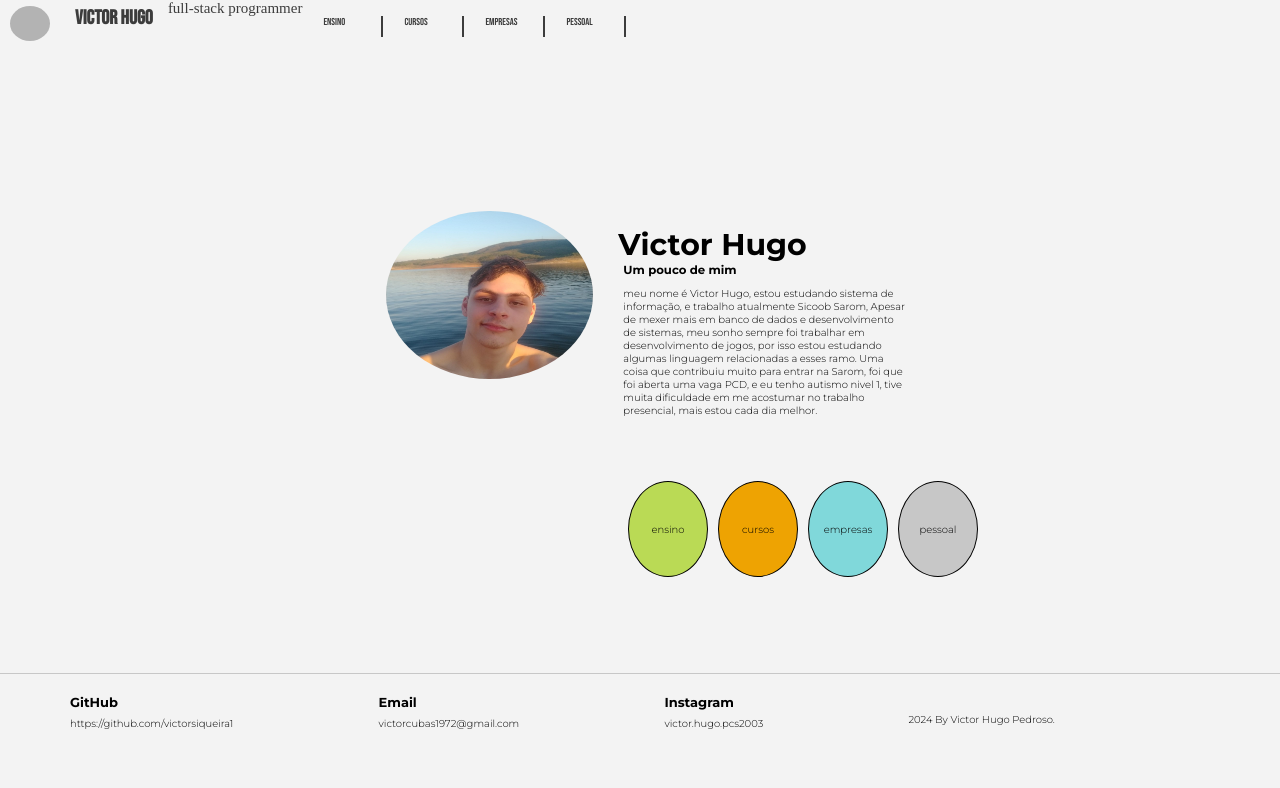
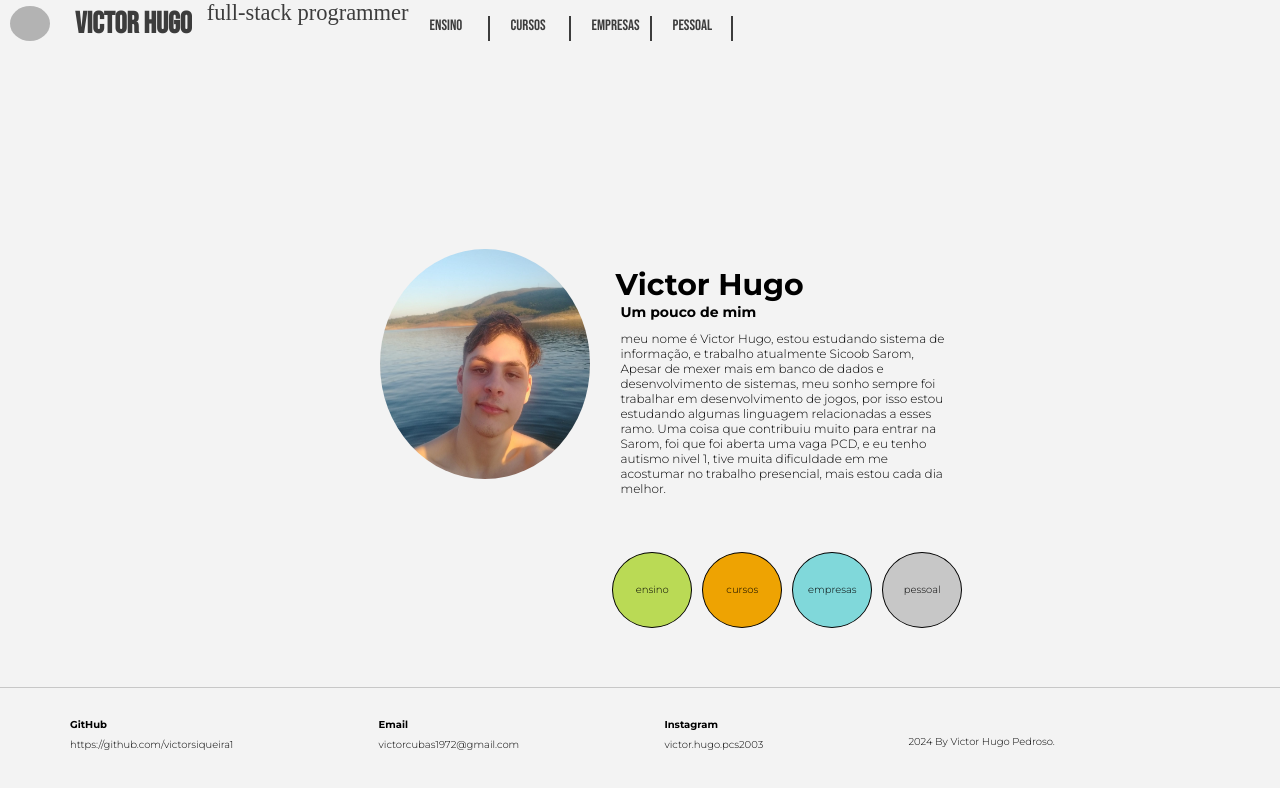
Before and after one commit to victorsiqueira1/trabalhoEscolar, a Vue app: page / in a window 1280 px wide. Shown: the top 788 px of the page. Built offline with nearby package versions, Linux system fonts and the light colour scheme; grey boxes are pictures that could not be loaded; a web font is replaced by a local one.

Commit message:
crem deus pai de css

```diff
--- a/src/App.vue
+++ b/src/App.vue
@@ -62,34 +62,29 @@
           </button>
         </div>
       </div>
-      <div class="fim letraParaResumi">
-        <div>
+      <div class="fim letraParaResumi links">
+        <div style="height: 40px;padding-top: 20px;">
           <p style="font-weight: 700">GitHub</p>
-          <div class="links">
-            <a class="oLink" href=" https://github.com/victorsiqueira1">
-              https://github.com/victorsiqueira1</a
-            >
-          </div>
+
+          <a class="oLink" href=" https://github.com/victorsiqueira1">
+            https://github.com/victorsiqueira1</a
+          >
         </div>
 
-        <div>
+        <div style="height: 40px;padding-top: 20px;">
           <p style="font-weight: 700">Email</p>
-          <div class="links">
-            <a class="oLink"> victorcubas1972@gmail.com</a>
-          </div>
+
+          <a class="oLink"> victorcubas1972@gmail.com</a>
         </div>
 
-        <div>
+        <div style="height: 40px;padding-top: 20px;">
           <p style="font-weight: 700">Instagram</p>
-          <div class="links">
-            <p class="oLink">victor.hugo.pcs2003</p>
-          </div>
+
+          <p class="oLink">victor.hugo.pcs2003</p>
         </div>
 
-        <div class="aoba">
-          <div class="links">
-            <p class="oLink">2024 By Victor Hugo Pedroso.</p>
-          </div>
+        <div style="height: 40px;padding-top: 1.9rem; " class="aoba">
+          <p class="oLink links">2024 By Victor Hugo Pedroso.</p>
         </div>
       </div>
     </div>
@@ -104,7 +99,7 @@ export default {}
   font-weight: 400;
   font-style: normal;
   width: 100%;
-  height: 95vh;
+
   display: flex;
   align-items: center;
   background-color: #f3f3f3;
@@ -132,7 +127,7 @@ export default {}
   opacity: 0.75;
   display: flex;
   gap: 1px;
-  font-size: 10px;
+  font-size: 15px;
 }
 .quadradinho {
   width: 80px;
@@ -213,7 +208,7 @@ export default {}
 }
 .fim {
   width: 100%;
-  height: 10%;
+  height: 1vh;
   margin-top: 7rem;
   padding-top: 20px;
   font-size: 13px;
@@ -236,7 +231,7 @@ export default {}
     font-weight: 400;
     font-style: normal;
     width: 100%;
-    height: 95vh;
+    height: 90%;
     display: flex;
     align-items: center;
     background-color: #f3f3f3;
@@ -244,37 +239,37 @@ export default {}
   }
   .umaBola {
     width: 5rem;
-    height: 12vh;
+    height: 9.5vh;
     border-radius: 100%;
     border: 1px black solid;
     font-size: 10px !important;
   }
   .foto {
     width: 27%;
-    height: 70%;
+    height: 80%;
     border-radius: 100%;
     margin-left: 10px;
   }
   .oResumme {
     display: flex;
     width: 100%;
-    height: 15rem;
+    height: 18rem;
   }
   .meio {
-    width: 60%;
+    width: 61%;
     height: 100%;
     flex-direction: column;
     display: flex;
     align-items: center;
     justify-content: center;
     margin-left: 15rem;
-    padding-top: 90px;
+    padding-top: 50px;
   }
   .fim {
     width: 100%;
-    height: 50vh;
+    height: 1vh;
     margin-top: 7rem;
-    padding-top: 20px;
+    padding-top: 10px;
     font-size: 13px;
     padding-left: 70px;
     border-top: 1px solid #c7c7c7;
@@ -286,16 +281,18 @@ export default {}
     height: 10vh;
     display: flex;
     gap: 10px;
-    margin-left: 120px;
-    margin-top: 30px;
+    margin-left: 95px;
+    margin-top: 15px;
+    margin-bottom: 10px
   }
   .parteAbaixo {
     width: 100%;
-    height: 95vh;
-  display: flex;
-  justify-content: center;
-  align-items: center;
-  flex-direction: column;
+    height: 90%;
+    padding-top: 30px;
+    display: flex;
+    justify-content: center;
+    align-items: center;
+    flex-direction: column;
   }
   .letraParaResumi {
     font-family: 'Montserrat', sans-serif;
@@ -312,7 +309,7 @@ export default {}
     font-size: 10px;
   }
   .resumo {
-    width: 40%;
+    width: 46%;
     height: 50%;
     margin-left: 5px;
     margin-top: 50px;
@@ -320,7 +317,7 @@ export default {}
     flex-direction: column;
     justify-content: center;
     padding-left: 10px;
-    font-size: 10px;
+    font-size: 12px;
   }
 }
 @media screen and (min-width: 610px) and (max-width: 1023px) {
@@ -329,7 +326,7 @@ export default {}
     font-weight: 400;
     font-style: normal;
     width: 100vw;
-    height: 100vh;
+    height: 92%;
     display: flex;
     align-items: center;
     background-color: #f3f3f3;
@@ -341,11 +338,11 @@ export default {}
     opacity: 0.75;
     display: flex;
     gap: 1px;
-    font-size: 7px;
+    font-size: 9px;
   }
   .umaBola {
-    width: 3rem;
-    height: 9vh;
+    width: 4rem;
+    height: 8vh;
     border-radius: 100%;
     border: 1px black solid;
     font-size: 8px !important;
@@ -359,7 +356,7 @@ export default {}
   }
   .oResumme {
     display: flex;
-
+    margin-top: 0;
     height: 15rem;
   }
   .quadradinho {
@@ -377,13 +374,14 @@ export default {}
     display: flex;
     align-items: center;
     padding-left: 80px;
+    padding-top: 0px;
     justify-content: center;
   }
   .fim {
     width: 100%;
-    height: 40%;
-    margin-top: 4rem;
-    padding-top: 15px;
+    height: 1vh;
+   padding-bottom: 20px;
+    padding-top: 5px;
     font-size: 3px;
     padding-left: 20px;
     border-top: 1px solid #c7c7c7;
@@ -394,12 +392,12 @@ export default {}
     gap: 15%;
   }
   .quatroBola {
-    width: 20rem;
+    width: 45%;
     height: 5vh;
     display: flex;
     gap: 10px;
     margin-left: 8vw;
-    margin-top: 3rem;
+    margin-top: 2rem;
   }
   .links {
     margin-top: 7px;
@@ -407,9 +405,9 @@ export default {}
   }
   .parteAbaixo {
     width: 100%;
-    height: 65vh;
+    height: 100%;
     flex-direction: column;
-    margin-top: 50px;
+    padding-top: 95px;
   }
   .letraParaResumi {
     font-family: 'Montserrat', sans-serif;
@@ -422,7 +420,7 @@ export default {}
     margin-left: 10px;
   }
   .resumo {
-    width: 40%;
+    width: 55%;
     height: 50%;
     margin-left: 5px;
     margin-top: 50px;
@@ -440,6 +438,7 @@ export default {}
     font-weight: 400;
     font-style: normal;
     width: 100%;
+    height: 100vh;
     display: flex;
     align-items: center;
     background-color: #f3f3f3;
@@ -474,7 +473,7 @@ export default {}
     height: 15rem;
   }
   .aoba {
-    font-size: 0px;
+    font-size: 1px;
     padding-top: 0px;
   }
   .quadradinho {
@@ -497,7 +496,7 @@ export default {}
   }
   .fim {
     width: 100vw;
-    height: 40%;
+    height: 1vh;
     margin-top: 4rem;
     padding-top: 15px;
     font-size: 3px;
@@ -526,7 +525,7 @@ export default {}
   }
   .parteAbaixo {
     width: 70%;
-    height: 65vh;
+    height: 100%;
     flex-direction: column;
     margin-top: 50px;
   }
--- a/src/assets/main.css
+++ b/src/assets/main.css
@@ -1,7 +1,7 @@
 * {
   padding: 0px;
   margin: 0px;
-
+  height: 100%;
   box-sizing: border-box;
   background-color: #f3f3f3;
 }
```
